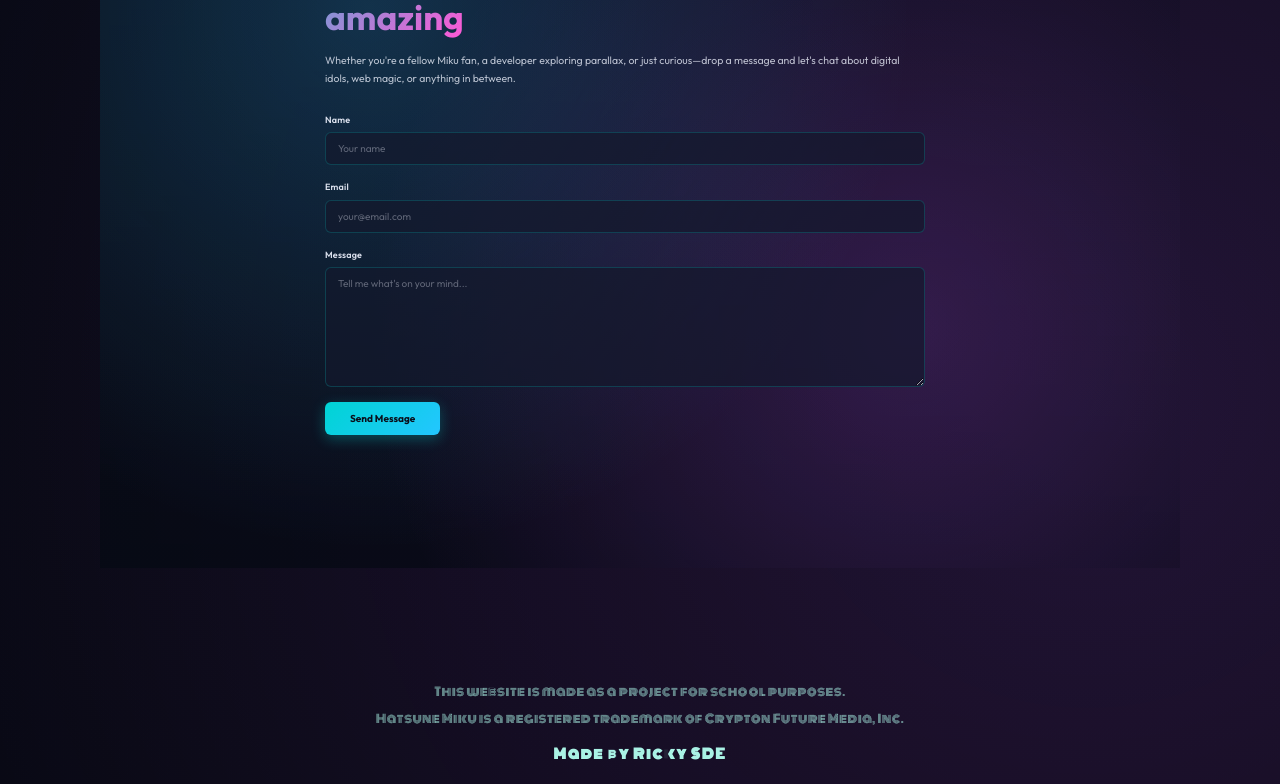
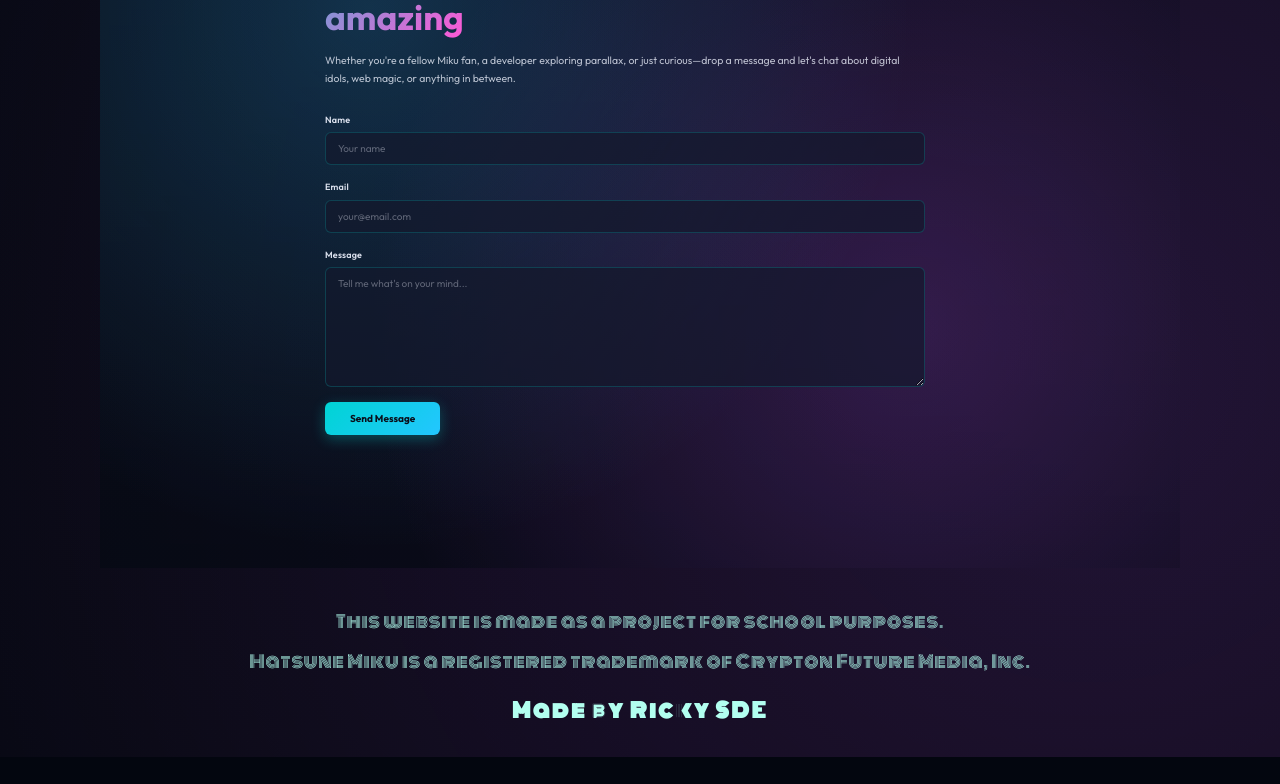
Before and after one commit to ZaZenZe/Parallax_Website_FEF, a React (Vite) app: page / in a window 1280 px wide. Shown: the part 1815-2599 px from the top of the page. After the commit the page ends 2572 px from the top, so only its background shows below. Built offline with nearby package versions, Linux system fonts and the light colour scheme; a web font is replaced by a local one.

Commit message:
feat (footer): update styles for improved layout and typography in Footer component.

```diff
--- a/src/styles/Footer.scss
+++ b/src/styles/Footer.scss
@@ -1,7 +1,7 @@
 .footer {
   position: relative;
   padding: 0;
-  margin-top: -2rem;
+  margin-top: -8rem;
   background: transparent;
   overflow: hidden;
 }
@@ -14,9 +14,9 @@
   position: relative;
   z-index: 1;
   display: grid;
-  gap: 1rem;
+  gap: 1.4rem;
   text-align: center;
-  padding: 2rem clamp(2.4rem, 8vw, 6rem);
+  padding: 0.5rem clamp(2.4rem, 8vw, 6rem) 3rem;
 }
 
 .footer__credits {
@@ -24,27 +24,27 @@
   border-top: none;
   display: flex;
   flex-direction: column;
-  gap: 0.9rem;
+  gap: 1.3rem;
   align-items: center;
   text-align: center;
 }
 
 .footer__credits-text {
-  font-size: 1.15rem;
+  font-size: 1.7rem;
   letter-spacing: 0.05em;
   margin: 0;
   transition: font-family 0.5s ease;
-  opacity: 0.85;
+  opacity: 0.95;
   line-height: 1.6;
 }
 
 .footer__credits-signature {
-  font-size: 1.35rem;
+  font-size: 2rem;
   font-weight: 600;
   letter-spacing: 0.12em;
-  margin-top: 0.5rem;
+  margin-top: 0.7rem;
   transition: font-family 0.5s ease;
-  opacity: 0.95;
+  opacity: 1;
 }
 
 .neon-shift {
@@ -76,15 +76,19 @@
 }
 
 @media (max-width: 600px) {
+  .footer {
+    margin-top: -5rem;
+  }
+
   .footer__inner {
-    padding: 1.5rem clamp(1.6rem, 6vw, 4rem);
+    padding: 0.3rem clamp(1.6rem, 6vw, 4rem) 2rem;
   }
 
   .footer__credits-text {
-    font-size: 1rem;
+    font-size: 1.45rem;
   }
 
   .footer__credits-signature {
-    font-size: 1.15rem;
+    font-size: 1.7rem;
   }
 }
```
